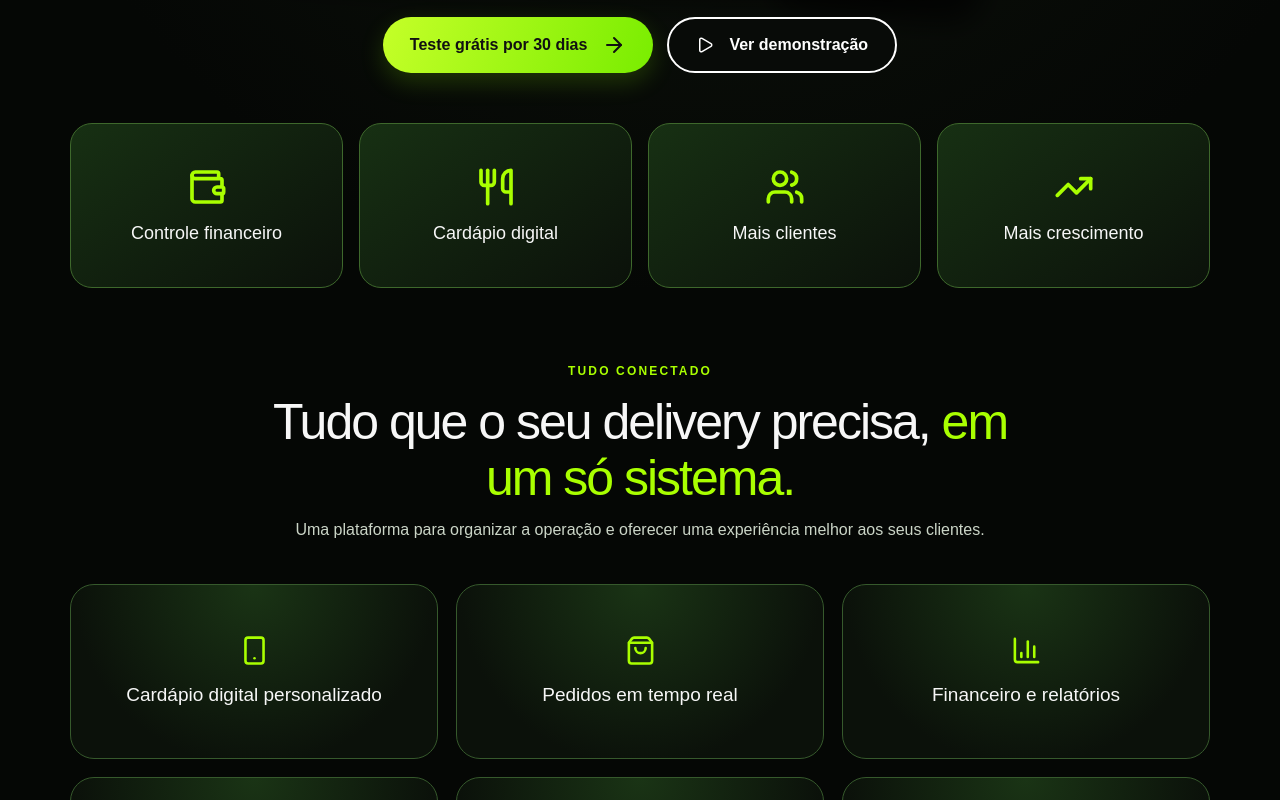
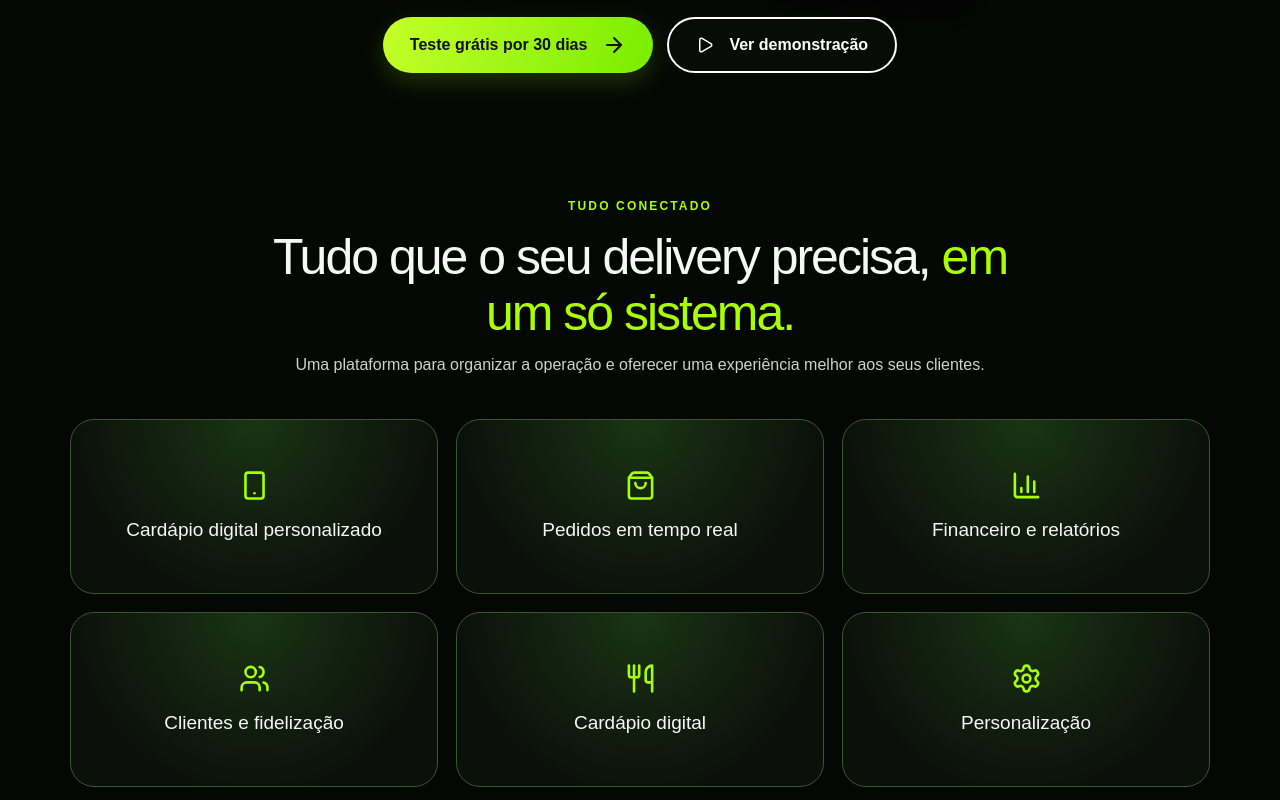
Before and after one commit to typeacai-design/delivery-saas, a Next.js app: page / in a window 1280 px wide. Shown: the part 1040-1840 px from the top of the page. Built offline with nearby package versions, Linux system fonts and the light colour scheme; no server answers.

Commit message:
refine: remove four benefit cards and rename delivery card to digital menu

```diff
--- a/src/app/landing-client.tsx
+++ b/src/app/landing-client.tsx
@@ -5,18 +5,12 @@ import { useEffect, useState } from 'react'
 import { ArrowRight, Menu, X, Play, Wallet, Utensils, Users, TrendingUp, ShoppingBag, BarChart3, Headphones, CalendarDays, CheckCircle2, Package, Settings, Truck, Smartphone, Store, ChevronDown } from 'lucide-react'
 import './landing-marketing.css'
 
-const benefits = [
-  { Icon: Wallet, title: 'Controle financeiro', description: 'Acompanhe faturamento, custos e resultados.' },
-  { Icon: Utensils, title: 'Cardápio digital', description: 'Personalize seu cardápio com a identidade do negócio.' },
-  { Icon: Users, title: 'Mais clientes', description: 'Conquiste e fidelize clientes.' },
-  { Icon: TrendingUp, title: 'Mais crescimento', description: 'Organize, venda mais e cresça com controle.' },
-]
 const features = [
   { Icon: Smartphone, title: 'Cardápio digital personalizado', description: 'Sua vitrine online, com seus produtos e sua marca.' },
   { Icon: ShoppingBag, title: 'Pedidos em tempo real', description: 'Acompanhe cada etapa da operação em um só lugar.' },
   { Icon: BarChart3, title: 'Financeiro e relatórios', description: 'Visualize vendas e tome decisões com mais informação.' },
   { Icon: Users, title: 'Clientes e fidelização', description: 'Conheça seu público e incentive novos pedidos.' },
-  { Icon: Truck, title: 'Gestão de entregas', description: 'Organize a saída e o acompanhamento dos pedidos.' },
+  { Icon: Utensils, title: 'Cardápio digital', description: 'Divulgue os produtos do seu estabelecimento.' },
   { Icon: Settings, title: 'Personalização', description: 'Configure sua loja para funcionar do seu jeito.' },
 ]
 const plans = [
@@ -50,7 +44,7 @@ export default function LandingClient(){
  return <div className="wd-page">
   <header className="wd-header"><div className="wd-header-inner"><Logo/><nav className={menu?'wd-nav open':'wd-nav'} aria-label="Navegação principal"><a href="#funcionalidades" onClick={()=>setMenu(false)}>Funcionalidades</a><a href="#migracao" onClick={()=>setMenu(false)}>Migração</a><a href="#planos" onClick={()=>setMenu(false)}>Planos</a><a href="#contato" onClick={()=>setMenu(false)}>Contato</a><Link href="/acesso" className="wd-nav-staff">Sou funcionário</Link><Link href="/login" className="wd-nav-login">Entrar</Link><Link href="/registro" className="wd-nav-cta">Teste grátis</Link></nav><button className="wd-menu-toggle" aria-label={menu?'Fechar menu':'Abrir menu'} onClick={()=>setMenu(!menu)}>{menu?<X/>:<Menu/>}</button></div></header>
   <main>
-   <section className="wd-hero"><div className="wd-hero-bg"/><div className="wd-container"><div className="wd-hero-copy wd-reveal"><span className="wd-pill">Sistema para Delivery</span><h1>O sistema completo para o seu delivery <span>crescer de verdade.</span></h1><p>Gerencie pedidos, cardápio, financeiro, entregas e muito mais, em um só lugar. Mais controle para o seu negócio.</p></div><div className="wd-devices wd-reveal"><div className="wd-glow-ring"/><FinanceMock/><PhoneMock/></div><div className="wd-hero-actions wd-reveal"><a href="#contato" className="wd-button wd-button-primary">Teste grátis por 30 dias <ArrowRight/></a><a href="#funcionalidades" className="wd-button wd-button-outline"><Play size={18}/> Ver demonstração</a></div><div className="wd-benefits wd-reveal">{benefits.map(({Icon,title,description})=><article key={title}><Icon size={35} strokeWidth={2.2}/><h3>{title}</h3></article>)}</div></div></section>
+   <section className="wd-hero"><div className="wd-hero-bg"/><div className="wd-container"><div className="wd-hero-copy wd-reveal"><span className="wd-pill">Sistema para Delivery</span><h1>O sistema completo para o seu delivery <span>crescer de verdade.</span></h1><p>Gerencie pedidos, cardápio, financeiro, entregas e muito mais, em um só lugar. Mais controle para o seu negócio.</p></div><div className="wd-devices wd-reveal"><div className="wd-glow-ring"/><FinanceMock/><PhoneMock/></div><div className="wd-hero-actions wd-reveal"><a href="#contato" className="wd-button wd-button-primary">Teste grátis por 30 dias <ArrowRight/></a><a href="#funcionalidades" className="wd-button wd-button-outline"><Play size={18}/> Ver demonstração</a></div></div></section>
    <section id="funcionalidades" className="wd-section wd-container"><div className="wd-section-head wd-reveal"><span className="wd-overline">Tudo conectado</span><h2>Tudo que o seu delivery precisa, <span>em um só sistema.</span></h2><p>Uma plataforma para organizar a operação e oferecer uma experiência melhor aos seus clientes.</p></div><div className="wd-feature-grid">{features.map(({Icon,title,description})=><article className="wd-feature wd-reveal" key={title}><div className="wd-feature-icon"><Icon size={31}/></div><h3>{title}</h3></article>)}</div></section>
    <section id="migracao" className="wd-container wd-migration wd-reveal"><div className="wd-migration-title"><Package size={43}/><h2>Migração <span>100% gratuita</span></h2></div><div className="wd-migration-copy"><p>Já tem um sistema? Nós cuidamos da mudança para o WeDelivery, sem custo de migração.</p><ul><li><CheckCircle2/> Migramos os dados da sua plataforma atual</li><li><CheckCircle2/> Cadastramos todos os produtos do seu cardápio</li><li><CheckCircle2/> Ajudamos a deixar tudo pronto para vender</li></ul></div></section>
    <section className="wd-container wd-trust"><article className="wd-trust-item wd-reveal"><div className="wd-trust-icon"><Headphones size={43}/></div><h2>Suporte <span>de verdade</span></h2><p>Uma equipe preparada para ajudar quando você precisar.</p></article><article className="wd-trust-item wd-reveal"><div className="wd-trust-icon"><CalendarDays size={43}/></div><h2>Primeiro pagamento <span>somente após 30 dias!</span></h2><p>Conheça o sistema, use no dia a dia e pague somente depois de 30 dias.</p></article></section>
```
